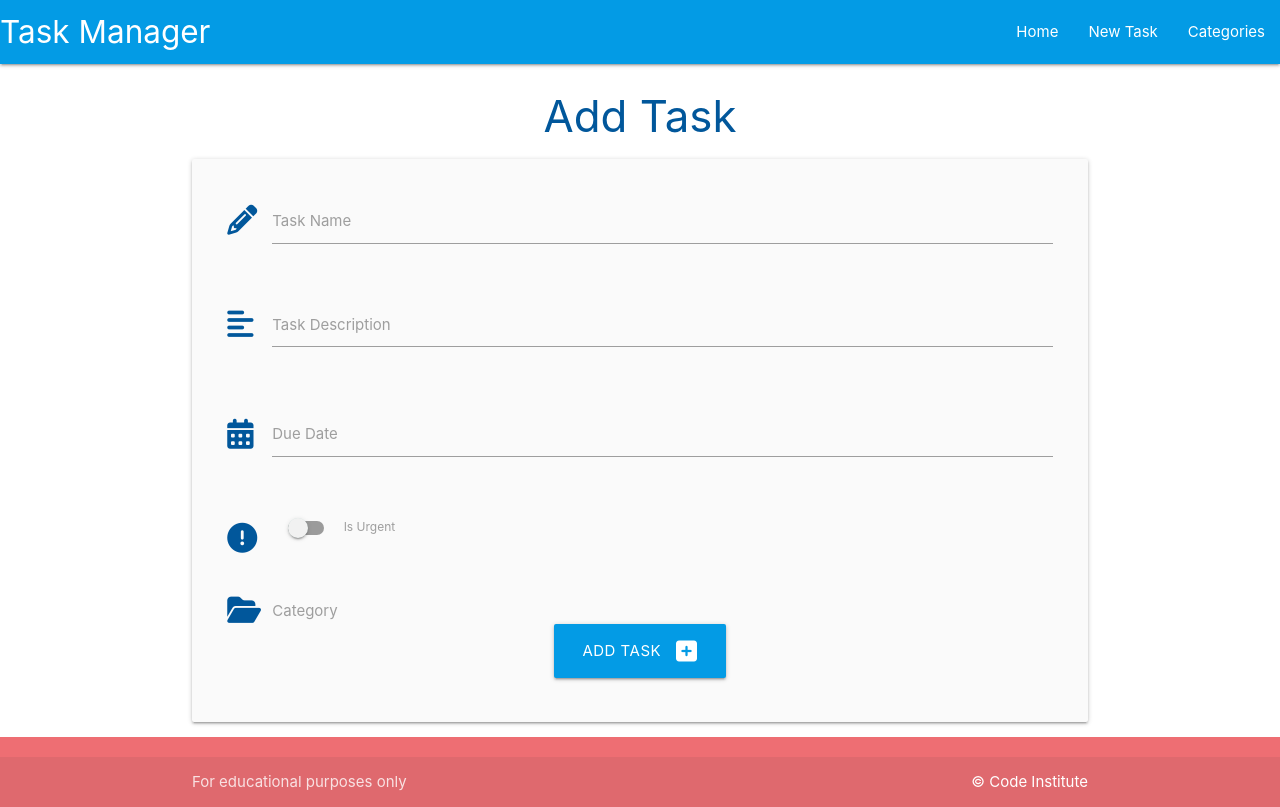
After one commit to chijioke100/flask-sqlalchemy-task-manager, a Flask app: template taskmanager/templates/add_task.html in a window 1280 px wide. The commit adds this page. Run offline with Flask 3, Linux system fonts and the light colour scheme; the template is opened without the code that fills it, so the values that code supplies are empty.

Commit message:
add task

```diff
--- a/taskmanager/static/js/script.js
+++ b/taskmanager/static/js/script.js
@@ -3,4 +3,16 @@ document.addEventListener('DOMContentLoaded', function() {
     // sidenav initialization
     let sidenav = document.querySelectorAll('.sidenav');
     M.Sidenav.init(sidenav);
+
+    // datepicker initialization
+    let datepicker = document.querySelectorAll(".datepicker");
+    M.Datepicker.init(datepicker, {
+        format: "dd mmmm, yyyy",
+        i18n: {done: "Select"}
+    });
+
+    // select initialization
+    let selects = document.querySelectorAll("select");
+    M.FormSelect.init(selects);
+});
   });
--- /dev/null
+++ b/taskmanager/templates/add_task.html
@@ -0,0 +1,70 @@
+{% extends "base.html" %}
+{% block content %}
+
+<h3 class="light-blue-text text-darken-4 center-align">Add Task</h3>
+
+<div class="row card-panel grey lighten-5">
+    <form class="col s12" method="POST" action="{{ url_for('add_task') }}">
+        <!-- task name -->
+        <div class="row">
+            <div class="input-field col s12">
+                <i class="fas fa-pencil-alt prefix light-blue-text text-darken-4"></i>
+                <input id="task_name" name="task_name" minlength="5" maxlength="50" type="text" class="validate" required>
+                <label for="task_name">Task Name</label>
+            </div>
+        </div>
+        <!-- task description -->
+        <div class="row">
+            <div class="input-field col s12">
+                <i class="fas fa-align-left prefix light-blue-text text-darken-4"></i>
+                <textarea id="task_description" name="task_description" minlength="5" maxlength="200"
+                    type="text" class="materialize-textarea validate" required></textarea>
+                <label for="task_description">Task Description</label>
+            </div>
+        </div>
+        <!-- due date -->
+        <div class="row">
+            <div class="input-field col s12">
+                <i class="fas fa-calendar-alt prefix light-blue-text text-darken-4"></i>
+                <input id="due_date" name="due_date" type="text" class="datepicker validate" required>
+                <label for="due_date">Due Date</label>
+            </div>
+        </div>
+        <!-- is urgent -->
+        <div class="row">
+            <div class="input-field col s12">
+                <div class="switch">
+                    <i class="fas fa-exclamation-circle prefix light-blue-text text-darken-4"></i>
+                    <label for="is_urgent">
+                        <input id="is_urgent" name="is_urgent" type="checkbox">
+                        <span class="lever"></span>
+                        Is Urgent
+                    </label>
+                </div>
+            </div>
+        </div>
+        <!-- category id -->
+        <div class="row">
+            <div class="input-field col s12">
+                <i class="fas fa-folder-open prefix light-blue-text text-darken-4"></i>
+                <select id="category_id" name="category_id" class="validate" required>
+                    <option value="" disabled selected>Choose Category</option>
+                    {% for category in categories %}
+                        <option value="{{ category.id }}">{{ category.category_name }}</option>
+                    {% endfor %}
+                </select>
+                <label for="category_id">Category</label>
+            </div>
+        </div>
+        <!-- submit button -->
+        <div class="row">
+            <div class="col s12 center-align">
+                <button type="submit" class="btn-large light-blue darken-1">
+                    Add Task <i class="fas fa-plus-square right"></i>
+                </button>
+            </div>
+        </div>
+    </form>
+</div>
+
+{% endblock %}
--- a/taskmanager/templates/base.html
+++ b/taskmanager/templates/base.html
@@ -23,7 +23,7 @@
                 <a href="#" data-target="mobile-demo" class="sidenav-trigger"><i class="fas fa-bars"></i></a>
                 <ul class="right hide-on-med-and-down">
                     <li><a href="{{url_for('home')}}">Home</a></li>
-                    <li><a href="">New Task</a></li>
+                    <li><a href="{{url_for('add_task')}}">New Task</a></li>
                     <li><a href="{{url_for('categories')}}">Categories</a></li>
 
                 </ul>
@@ -33,7 +33,7 @@
         <!-- Mobile navbar-->
         <ul class="sidenav" id="mobile-demo">
             <li><a href="{{url_for('home')}}">Home</a></li>
-            <li><a href="">New Task</a></li>
+            <li><a href="{{url_for('add_task')}}">New Task</a></li>
             <li><a href="{{url_for('categories')}}">Categories</a></li>
 
         </ul>
--- a/taskmanager/templates/categories.html
+++ b/taskmanager/templates/categories.html
@@ -23,7 +23,7 @@
         </div>
         <div class="card-action">
           <a href="{{ url_for('edit_category', category_id=category.id) }}" class="btn green accent-4">Edit</a>
-          <a href="#" class="btn red">Delete</a>
+          <a href="{{ url_for('delete_category', category_id=category.id) }}" class="btn red">Delete</a>
         </div>
       </div>
     </div>
```
Also changed, not shown: taskmanager/routes.py (+26 -1 lines), taskmanager/templates/tasks.html (+10 -0 lines).
